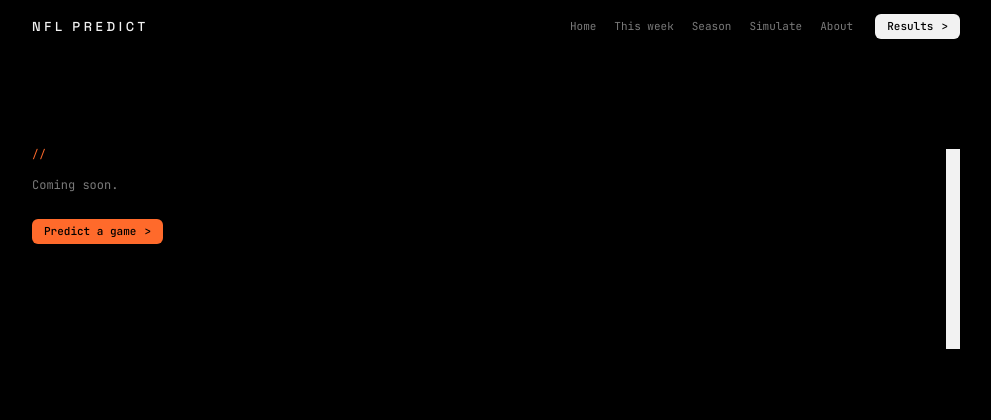
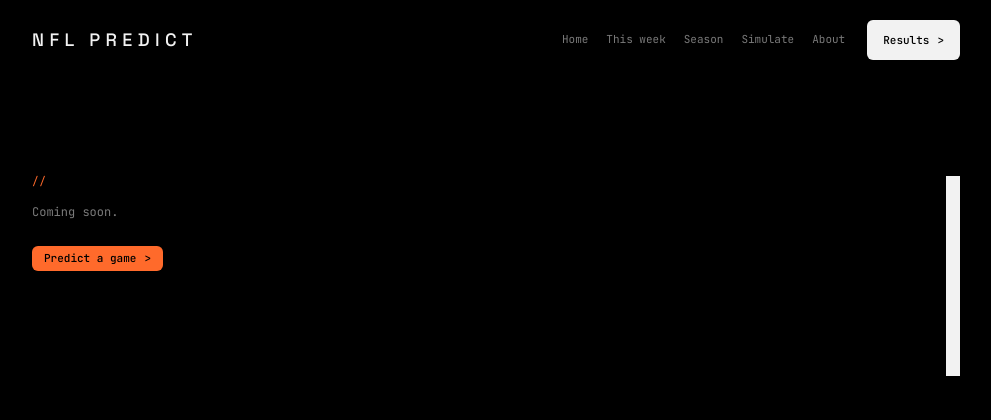
Before and after one commit to ooLLeeGG08/Nfl-game-predictor, a Python web app: template templates/soon.html in a window 1280 px wide. Shown: the top 420 px of the page, without its empty margins (144-1135 px from the left). Run offline with Jinja, Linux system fonts and the light colour scheme; the template is opened without the code that fills it, so the values that code supplies are empty.

Commit message:
Enlarge header: 20px padding, 18px wordmark, 40px Results pill
Co-Authored-By: Claude Opus 5.5 <noreply@anthropic.com>

```diff
--- a/public/static/style.css
+++ b/public/static/style.css
@@ -54,8 +54,9 @@ p { margin: 0 0 12px; }
 }
 
 /* ---- nav ---- */
-.nav { display: flex; flex-wrap: wrap; align-items: center; gap: 12px 22px; padding: 14px 0; }
-.wordmark { font: 500 13px/1 var(--head); letter-spacing: .28em; text-transform: uppercase; text-decoration: none; margin-right: auto; }
+.nav { display: flex; flex-wrap: wrap; align-items: center; gap: 12px 22px; padding: 20px 0; }
+.wordmark { font: 500 18px/1 var(--head); letter-spacing: .3em; text-transform: uppercase; text-decoration: none; margin-right: auto; }
+.nav .pill-white { height: 40px; padding: 0 16px; }
 .nav-links { display: flex; gap: 18px; font-size: 11px; }
 .nav-links a { display: inline-flex; align-items: center; gap: 6px; color: var(--muted); text-decoration: none; }
 .nav-links a:hover, .nav-links a[aria-current="page"] { color: var(--text); }
```
